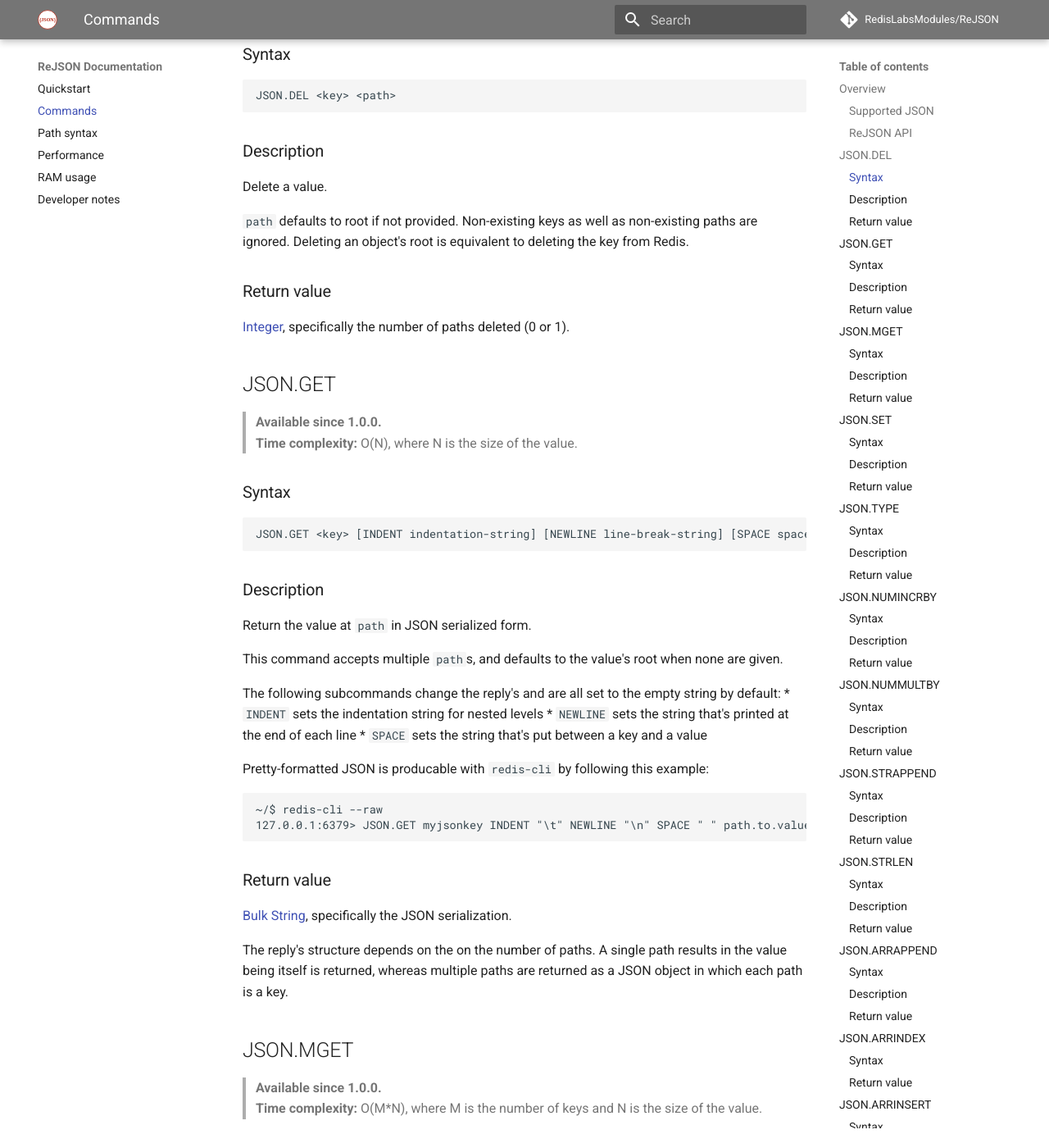
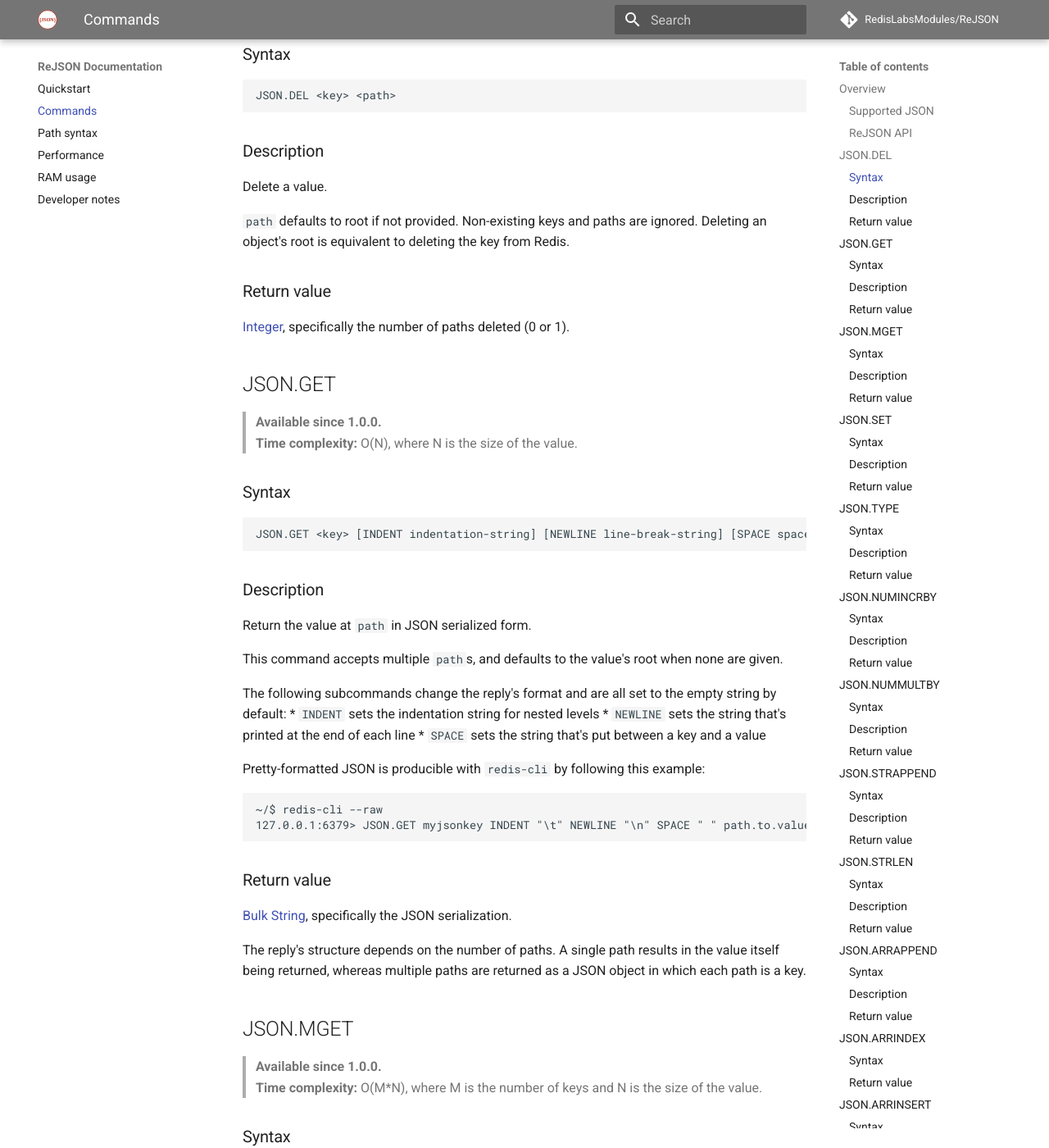
Before and after one commit to RedisJSON/RedisJSON, an MkDocs documentation site: the page built from docs/commands.md, in a window 1280 px wide and 1400 px high, scrolled down 1033 px. Shown: the whole window at 82% size. Built offline with MkDocs 1.6.1 and Material for MkDocs 9.7.7, drawn with Linux system fonts in a browser that asks for light colours; comment, search, counter and statistics services are not loaded; old or Windows-style settings are respelled for this version of MkDocs; some of the changed text lies outside the part shown.

Commit message:
Update commands.md
Small copy-edits.

````diff
--- a/docs/commands.md
+++ b/docs/commands.md
@@ -1,20 +1,20 @@
-# ReJSON commands
+# ReJSON Commands
 
 ## Overview
 
 ### Supported JSON
 
-ReJSON aims at providing full support for
+ReJSON aims to provide full support for
 [ECMA-404 The JSON Data Interchange Standard](http://json.org/).
 
-In the below, the term _JSON Value_ refers to any of the valid values. A _Container_ is either a
+Below, the term _JSON Value_ refers to any of the valid values. A _Container_ is either a
 _JSON Array_ or a _JSON Object_. A _JSON Scalar_ is a _JSON Number_, a _JSON String_ or a literal
 (_JSON False_, _JSON True_ or _JSON Null_).
 
 ### ReJSON API
 
-Each of the module's commands is described in detail in the sections below. Each command section's
-header is the syntax for the command, where:
+Each of the module's commands is described below. Each section
+header shows the syntax for the command, where:
 
 *   Command and subcommand names are in uppercase, for example `JSON.SET` or `INDENT`
 *   Mandatory arguments are enclosed in angle brackets, e.g. `<path>`
@@ -47,7 +47,7 @@
 
 Delete a value.
 
-`path` defaults to root if not provided. Non-existing keys as well as non-existing paths are
+`path` defaults to root if not provided. Non-existing keys and paths are
 ignored. Deleting an object's root is equivalent to deleting the key from Redis.
 
 ### Return value
@@ -71,12 +71,12 @@
 
 This command accepts multiple `path`s, and defaults to the value's root when none are given.
 
-The following subcommands change the reply's and are all set to the empty string by default:
+The following subcommands change the reply's format and are all set to the empty string by default:
 *   `INDENT` sets the indentation string for nested levels
 *   `NEWLINE` sets the string that's printed at the end of each line
 *   `SPACE` sets the string that's put between a key and a value
 
-Pretty-formatted JSON is producable with `redis-cli` by following this example:
+Pretty-formatted JSON is producible with `redis-cli` by following this example:
 
 ```
 ~/$ redis-cli --raw
@@ -87,8 +87,8 @@
 
 [Bulk String][3], specifically the JSON serialization.
 
-The reply's structure depends on the on the number of paths. A single path results in the value
-being itself is returned, whereas multiple paths are returned as a JSON object in which each path
+The reply's structure depends on the number of paths. A single path results in the value itself
+being returned, whereas multiple paths are returned as a JSON object in which each path
 is a key.
 
 ## JSON.MGET
@@ -391,7 +391,7 @@
 Return the keys in the object that's referenced by `path`.
 
 `path` defaults to root if not provided. If the object is empty, or either `key` or `path` do not
-exist then null is returned.
+exist, then null is returned.
 
 ### Return value
 
@@ -448,7 +448,7 @@
 
 ## JSON.FORGET
 
-This command is an alias for [`JSON.DEL`](#jsondel).
+An alias for [`JSON.DEL`](#jsondel).
 
 ## JSON.RESP
 
````
Also changed, not shown: other parts of docs/commands.md (+10 -10 lines).
